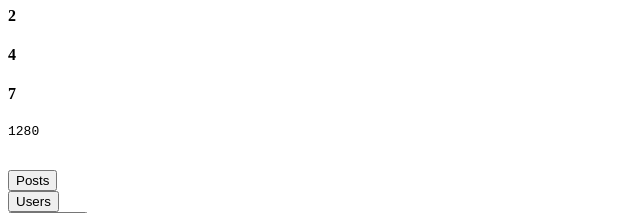
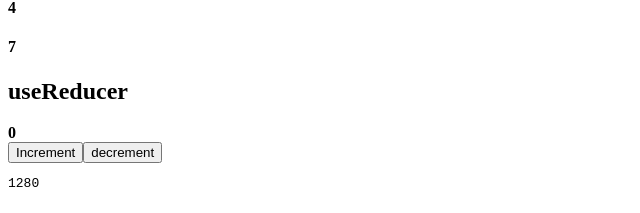
Before and after one commit to loyalty-thameem/Reactjs-Full-Full-Hooks, a React (Create React App) app: page / in a window 1280 px wide. Shown: the part 489-702 px from the top of the page, without its empty margins (0-640 px from the left). Built offline with nearby package versions, Linux system fonts and the light colour scheme; no server answers.

Commit message:
2 files modified

```diff
--- a/src/App.js
+++ b/src/App.js
@@ -13,8 +13,8 @@ export default function App() {
       <Usestate />
       <Useref />
       <Usememo />
+      <Usecallback />
       <Usereducer />
-      <Usecallback />
       <Useeffect />
     </div>
   );
--- a/src/components/Usereducer.js
+++ b/src/components/Usereducer.js
@@ -1,8 +1,31 @@
 import React from 'react';
 export default function usereducer() {
+  //useReducer similar to useState. but useReduce is bigdeal and complex. It's also managed state.
+  // const [state, dispatch] = React.useReducer(reducer, { count: 0 });
+  const [count, setCount] = React.useState(0);
+  //function of usereducer
+  // function reducer(){}
+  //Increment
+  function handleClickIncrement() {
+    setCount((prevCount) => prevCount + 1);
+  }
+  function handleClickdecrement() {
+    setCount((prevCount) => prevCount - 1);
+  }
   return (
     <div>
       <h2>useReducer</h2>
+      <span>
+        <b>{count}</b>
+        {/* <b>{state.count}</b> */}
+      </span>
+      <br />
+      <button type="button" onClick={handleClickIncrement}>
+        Increment
+      </button>
+      <button type="button" onClick={handleClickdecrement}>
+        decrement
+      </button>
     </div>
   );
 }
```
